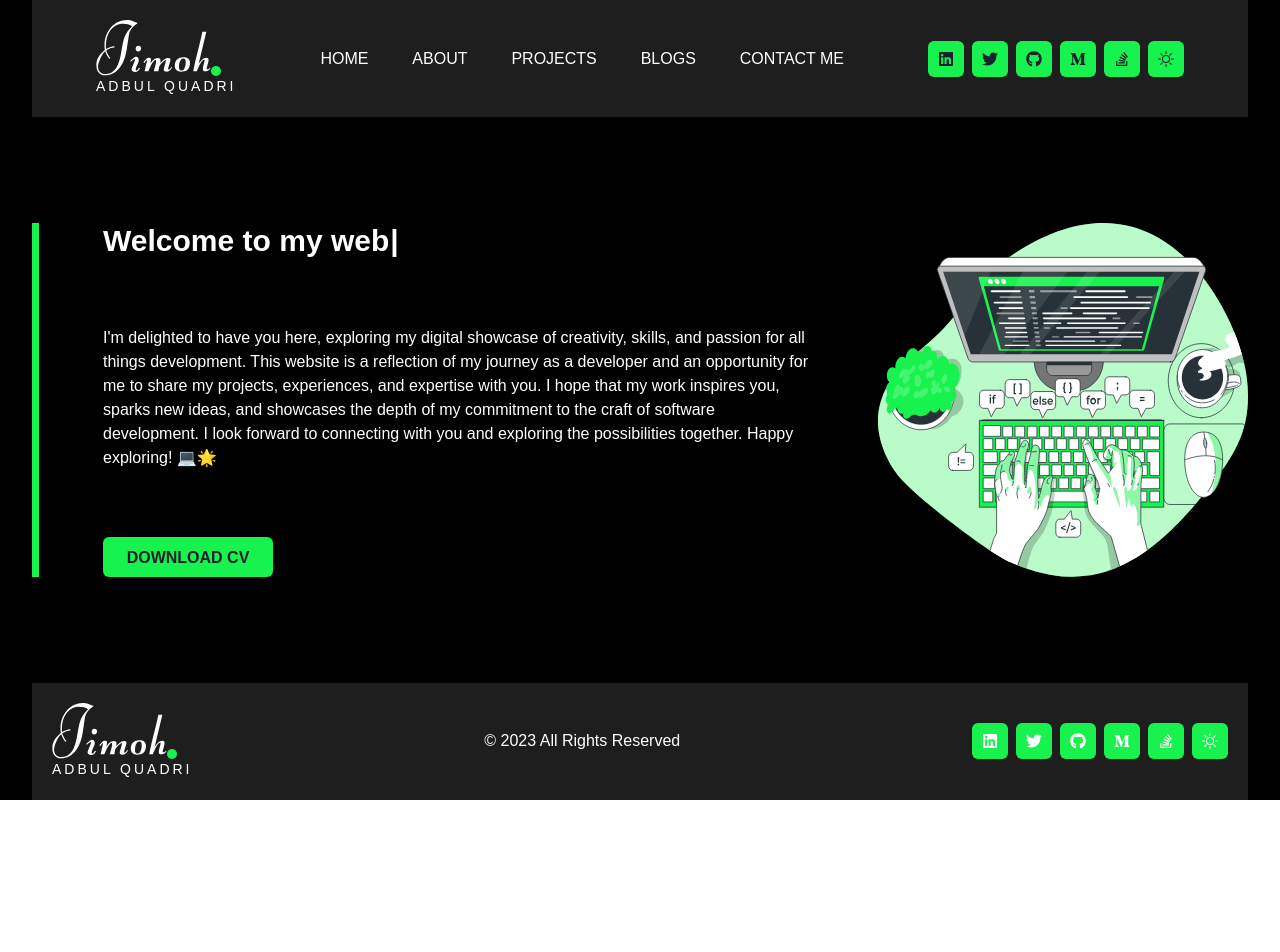
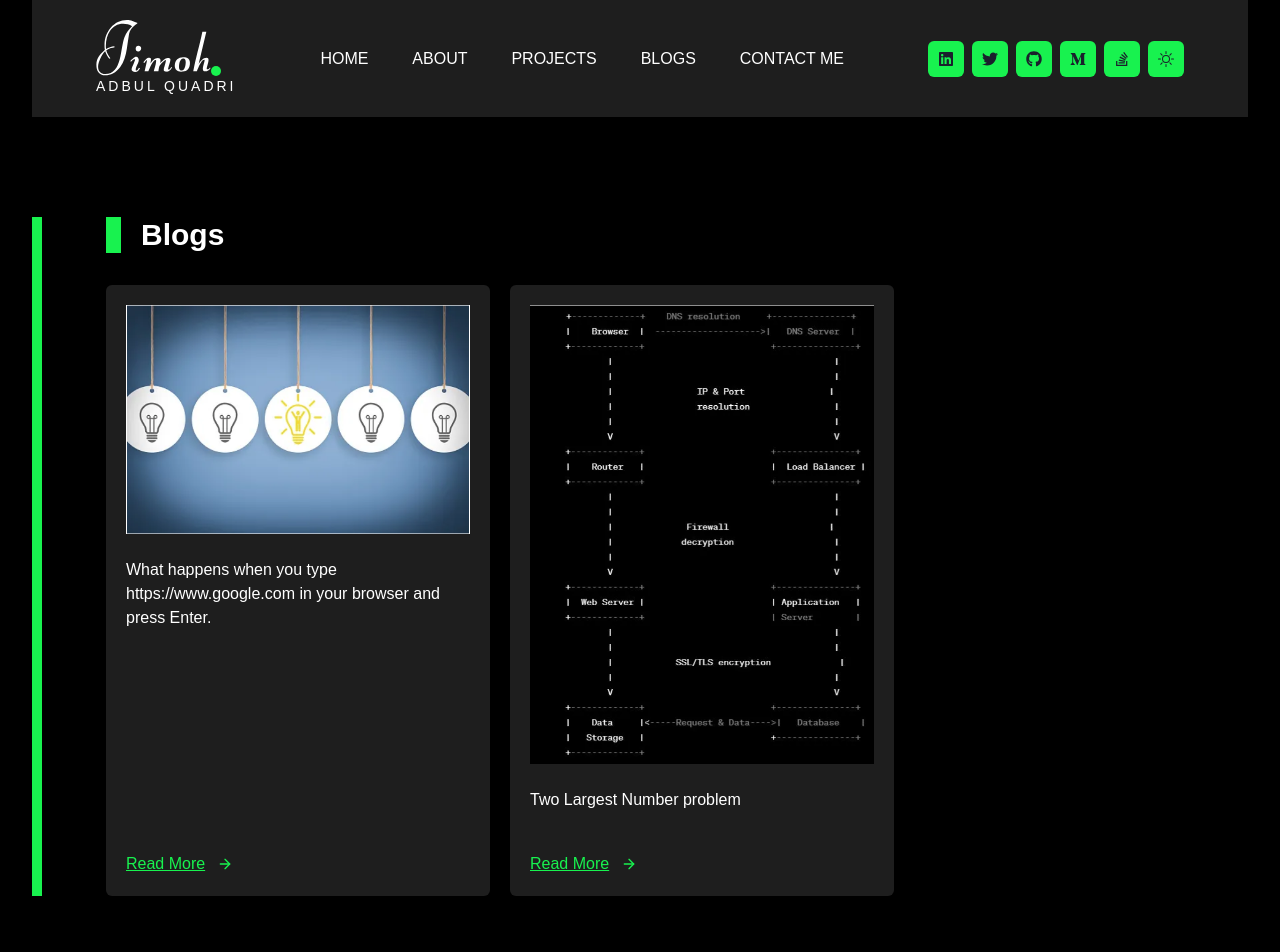
Before and after one commit to jimoh4tech/jimoh, a React (Vite) app: page /blogs in a window 1280 px wide. Before the commit this address led to /. Shown: the top 952 px of the page. Before the commit the page ends 800 px from the top, so only its background shows below. Built offline with nearby package versions, Linux system fonts and the light colour scheme.

Commit message:
feat(blog): Add blog section

```diff
--- a/src/App.tsx
+++ b/src/App.tsx
@@ -7,6 +7,7 @@ import { About } from './components/about.component';
 import { Contact } from './components/contact.components';
 import { Navigate, Route, Routes } from 'react-router-dom';
 import { Projects } from './components/projects.components';
+import { Blogs } from './components/blogs.components';
 
 function App() {
 	const [isLessThan750] = useMediaQuery('(max-width: 750px)');
@@ -27,6 +28,7 @@ function App() {
 						<Route path='/about' element={<About />} />
 						<Route path='/contact' element={<Contact />} />
 						<Route path='/projects' element={<Projects />} />
+						<Route path='/blogs' element={<Blogs />} />
 						<Route path='*' element={<Navigate to='/' />} />
 					</Routes>
 
--- /dev/null
+++ b/src/components/blogs.components.tsx
@@ -0,0 +1,99 @@
+import {
+	Box,
+	Card,
+	CardBody,
+	CardFooter,
+	Flex,
+	Heading,
+	Image,
+	Link,
+	Stack,
+	Text,
+	useColorModeValue,
+	useMediaQuery,
+} from '@chakra-ui/react';
+
+import { BlogCardProps } from '../interfaces/blog.interface';
+import { FiArrowRight } from 'react-icons/fi';
+import Blog1 from '../assets/b1.png';
+import Blog2 from '../assets/b2.png';
+
+const projectList: BlogCardProps[] = [
+	{
+		description:
+			'What happens when you type https://www.google.com in your browser and press Enter.',
+		href: 'https://medium.com/@AQ-Jimoh/what-happens-when-you-type-https-www-google-com-in-your-browser-and-press-enter-d625316e6443',
+		image: Blog1,
+	},
+	{
+		description: 'Two Largest Number problem',
+		href: 'https://medium.com/@AQ-Jimoh/two-largest-number-729ee30718ab',
+		image: Blog2,
+	},
+];
+
+const BlogCard = ({ description, image, href }: BlogCardProps) => {
+	return (
+		<>
+			<Card
+				maxW='sm'
+				bg={useColorModeValue('#1E1E1E', 'gray.50')}
+				color={useColorModeValue('white', 'black')}
+			>
+				<CardBody>
+					<Flex justifyContent={'center'}>
+						<Image src={image} />
+					</Flex>
+
+					<Stack mt='6' spacing='3'>
+						<Text>{description}</Text>
+					</Stack>
+				</CardBody>
+
+				<CardFooter justifyContent={'space-between'}>
+					<Link
+						textDecoration={'underline'}
+						color={'#18F24F'}
+						_hover={{ color: '#18F24F' }}
+						href={href}
+						key={href}
+					>
+						<Flex alignItems={'center'} gap={3}>
+							Read More <FiArrowRight />
+						</Flex>
+					</Link>
+				</CardFooter>
+			</Card>
+		</>
+	);
+};
+
+export const Blogs = () => {
+	const [isLessThan1100] = useMediaQuery('(max-width: 1100px)');
+	const [isLessThan750] = useMediaQuery('(max-width: 750px)');
+	return (
+		<>
+			<Flex gap={isLessThan1100 ? 5 : 16}>
+				<Box bg={'#18F24F'} w={'10px'} />
+				<Stack gap={16}>
+					<Flex
+						flexDir={'column'}
+						justifyContent={'space-between'}
+						color={useColorModeValue('white', 'black')}
+						gap={8}
+					>
+						<Stack direction={'row'} gap={5}>
+							<Box bg={'#18F24F'} w={isLessThan750 ? '13px' : '15px'} />
+							<Heading fontSize={isLessThan1100 ? 'lg' : '3xl'}>Blogs</Heading>
+						</Stack>
+						<Flex gap={5} flexWrap={'wrap'}>
+							{projectList.map((p) => (
+								<BlogCard key={p.href} {...p} />
+							))}
+						</Flex>
+					</Flex>
+				</Stack>
+			</Flex>
+		</>
+	);
+};
--- /dev/null
+++ b/src/interfaces/blog.interface.ts
@@ -0,0 +1,6 @@
+export interface BlogCardProps {
+
+	description: string;
+  href: string;
+	image: string;
+}
```
Also changed, not shown: src/assets/b1.png (added), src/assets/b2.png (added).
